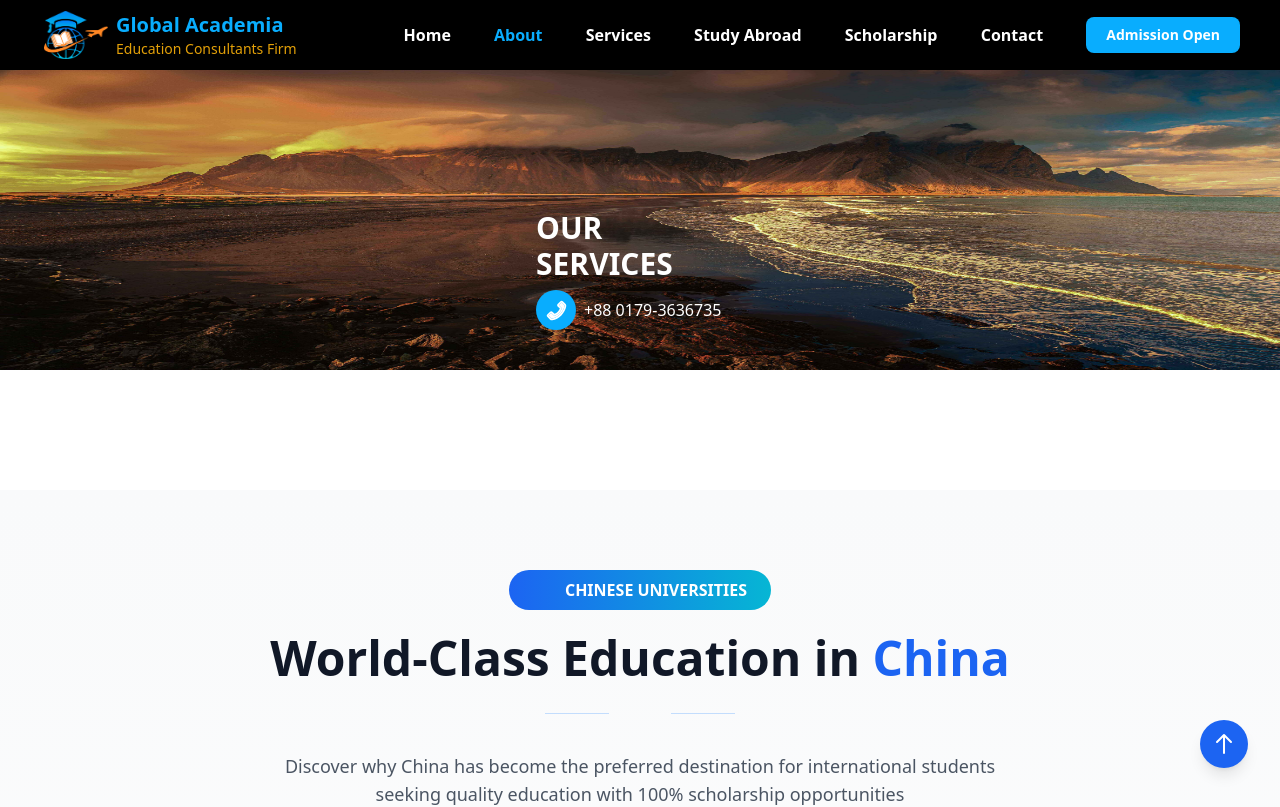
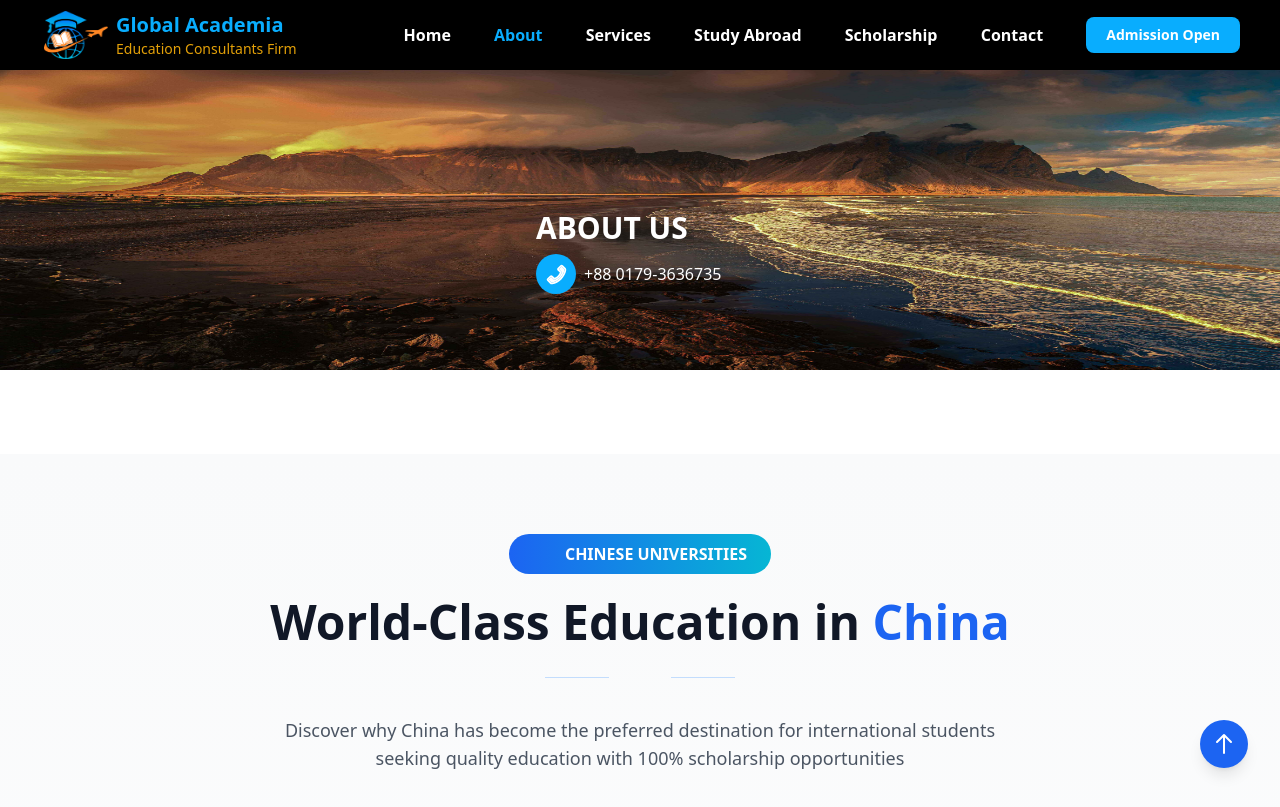
Before and after one commit to alive1258/globalacadamia-website, a React (Vite) app: page /about in a window 1280 px wide. Shown: the top 807 px of the page. Built offline with nearby package versions, Linux system fonts and the light colour scheme; some icons are missing.

Commit message:
updated section about

```diff
--- a/src/Pages/About/AboutBanner/AboutBanner.jsx
+++ b/src/Pages/About/AboutBanner/AboutBanner.jsx
@@ -10,7 +10,7 @@ const Banner = () => {
           <div className="relative bottom-40  text-[#ffffff] w-52 mx-auto">
             <div className="flex gap-4 items-center">
               <h1 className="uppercase md:text-3xl text-2xl font-bold">
-                Our Services
+                About Us
               </h1>
             </div>
             <div className="flex items-center gap-2 pt-2">
```
